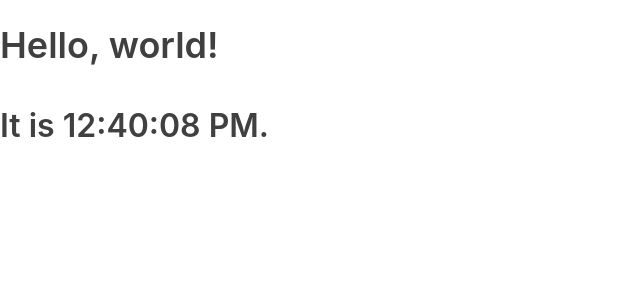
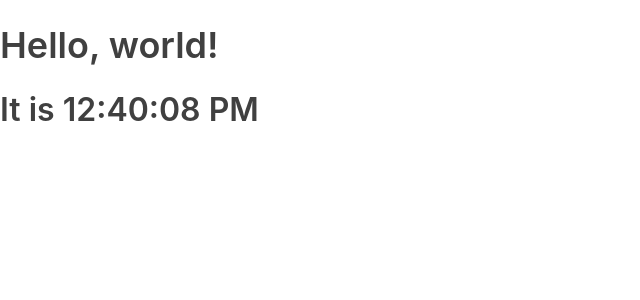
Before and after one commit to RoyalDevGit/Blog, a React (Create React App) app: page / in a window 1280 px wide. Shown: the top 300 px of the page, without its empty margins (0-640 px from the left). Built offline with nearby package versions, Linux system fonts and the light colour scheme.

Commit message:
Eklemeler

```diff
--- a/src/Components/Clock.js
+++ b/src/Components/Clock.js
@@ -1,6 +1,6 @@
 import React, { Component } from 'react'
-
-export default class Deneme extends Component {
+import FormattedDate from './FormattedDate'
+export default class Clock extends Component {
     constructor(props) {
         super(props);
         this.state = { date: new Date() };
@@ -10,6 +10,7 @@ export default class Deneme extends Component {
         console.log('Furkan');
         this.timerID = setInterval(() => this.tick(), 1000);
     }
+    //Tanımlı fonksiyonumuz state imizi güncellemek için
     tick() {
         this.setState({
             date: new Date()
@@ -24,7 +25,7 @@ export default class Deneme extends Component {
         return (
             <div>
                 <h1>Hello, world!</h1>
-                <h2>It is {this.state.date.toLocaleTimeString()}.</h2>
+                <FormattedDate date={new Date()} />
             </div>
         )
     }
--- /dev/null
+++ b/src/Components/FormattedDate.js
@@ -0,0 +1,9 @@
+import React from 'react'
+
+export default function FormattedDate(props) {
+    return (
+        <div>
+            <h2>It is {props.date.toLocaleTimeString()}</h2>
+        </div>
+    )
+}
```
Also changed, not shown: 1 other file (tests, documents, lock files or other folders).
